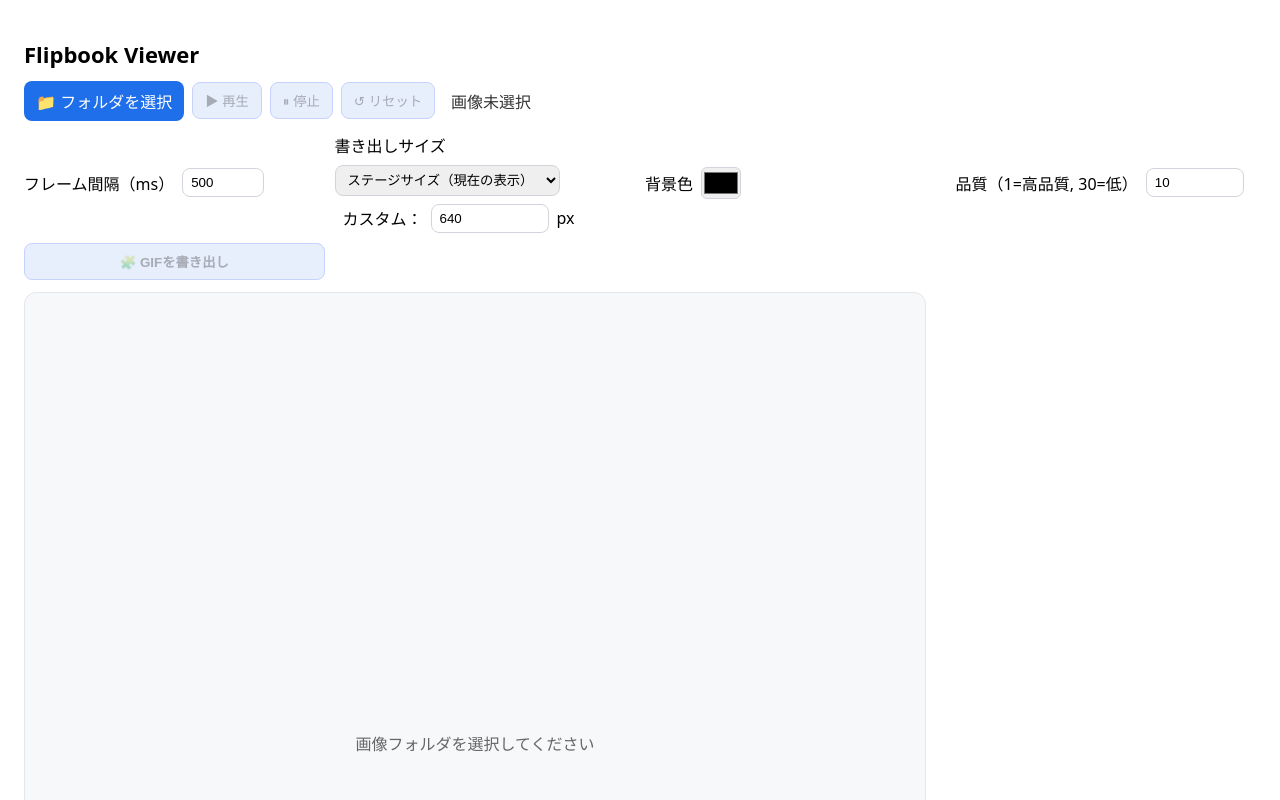
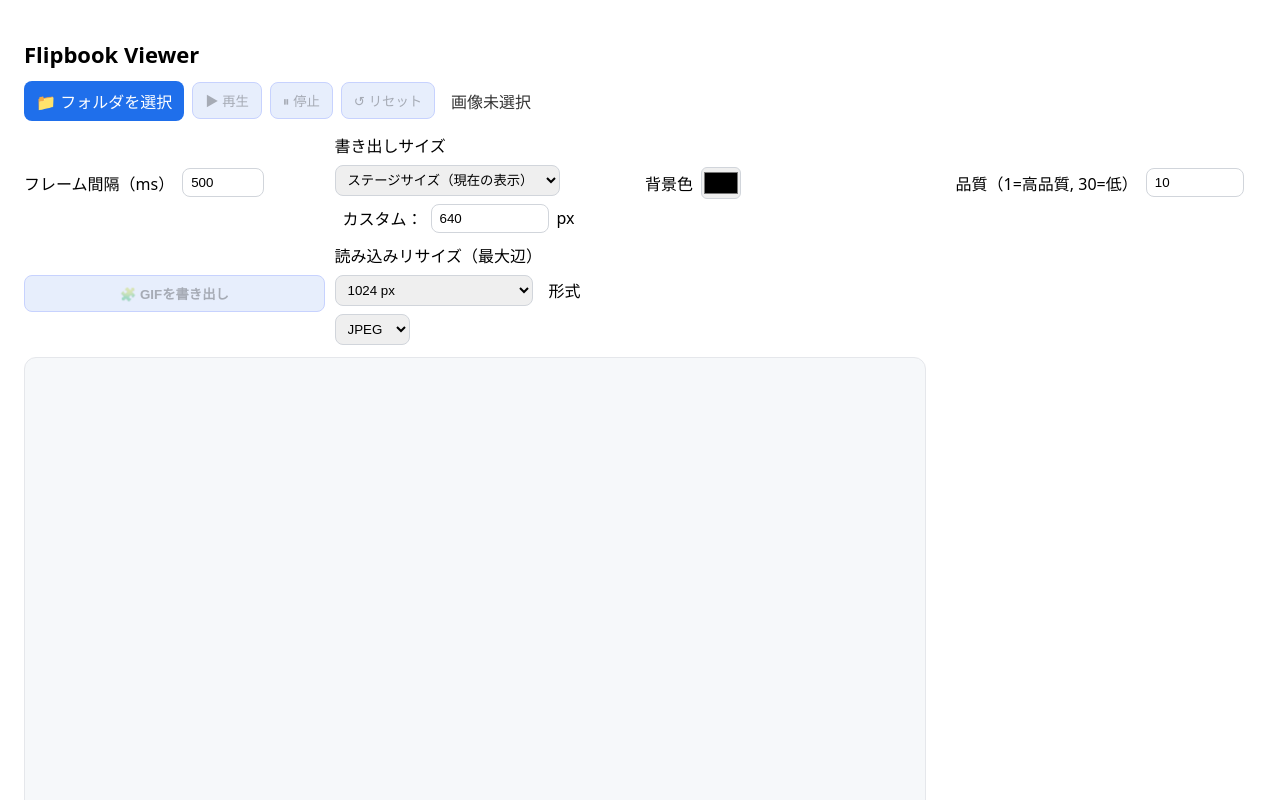
Before and after one commit to nouvelle/flipbook, a React (Vite) app: page / in a window 1280 px wide. Shown: the top 800 px of the page. Built offline with nearby package versions, Linux system fonts and the light colour scheme.

Commit message:
add: 読み込み時に画像を縮小＆再圧縮して“軽い版”に差し替える

```diff
--- a/src/App.tsx
+++ b/src/App.tsx
@@ -15,6 +15,9 @@ export default function App() {
   const [images, setImages] = useState<ImageItem[]>([]);
   const [index, setIndex] = useState(0);
   const [playing, setPlaying] = useState(false);
+  const [importMaxEdge, setImportMaxEdge] = useState<number | "off">(1024);
+  const [importFormat, setImportFormat] = useState<"image/jpeg" | "image/webp">("image/jpeg");
+
 
   // 追加オプション
   const [frameMs, setFrameMs] = useState<number>(500);            // プレビュー＆書き出しのフレーム間隔
@@ -64,17 +67,40 @@ export default function App() {
   }, [playing, images.length, frameMs]);
 
   // フォルダ読み込み
-  const onPickFiles = useCallback((e: React.ChangeEvent<HTMLInputElement>) => {
+  const onPickFiles = useCallback(async (e: React.ChangeEvent<HTMLInputElement>) => {
     const files = Array.from(e.target.files ?? []);
-    const imgs = files
-      .filter((f) => f.type.startsWith("image/"))
-      .sort((a, b) => a.name.localeCompare(b.name, undefined, { numeric: true, sensitivity: "base" }))
-      .map((file) => ({ name: file.name, url: URL.createObjectURL(file), file }));
-    setImages((prev) => { prev.forEach((p) => URL.revokeObjectURL(p.url)); return imgs; });
-    // ※「追加」動作にしたい場合は↑を次の1行に置き換え（重複名は適宜除外してね）
+    const imageFiles = files.filter((f) => f.type.startsWith("image/"));
+
+    const processed: { name: string; url: string; file: ImageBinary }[] = [];
+
+    for (const f of imageFiles) {
+      const bin =
+        importMaxEdge === "off"
+          ? f
+          : await downscaleIfNeeded(f, importMaxEdge, importFormat, 0.85);
+
+      const url = URL.createObjectURL(bin);
+      processed.push({ name: f.name, url, file: bin });
+      // 小休止を挟んで描画を更新（大量ファイルでの固まり防止・任意）
+      await new Promise((r) => setTimeout(r, 0));
+    }
+
+    const imgs = processed
+      .sort((a, b) => a.name.localeCompare(b.name, undefined, { numeric: true, sensitivity: "base" }));
+
+    // 置き換え（追加にしたいならコメント行の方を使ってください）
+    setImages((prev) => {
+      prev.forEach((p) => URL.revokeObjectURL(p.url));
+      return imgs;
+    });
+    // 追記にする場合：
     // setImages((prev) => [...prev, ...imgs].sort((a, b) => a.name.localeCompare(b.name, undefined, { numeric: true, sensitivity: "base" })));
-    setIndex(0); accum.current = 0; lastTick.current = null;
-  }, []);
+
+    setIndex(0);
+    accum.current = 0;
+    lastTick.current = null;
+  }, [importMaxEdge, importFormat]);
+
 
   // 後片付け
   useEffect(() => () => { images.forEach((p) => URL.revokeObjectURL(p.url)); }, [images]);
@@ -195,6 +221,83 @@ export default function App() {
     return "webkitdirectory" in (input as any);
   }, []);
 
+  type ImageBinary = File | Blob;
+
+  /** 画像を最大辺 maxEdge に縮小し、指定フォーマットで再圧縮して返す。
+   *  元が十分小さければオリジナルをそのまま返す。
+   */
+  async function downscaleIfNeeded(
+    file: File,
+    maxEdge: number,
+    format: "image/webp" | "image/jpeg" = "image/jpeg",
+    quality = 0.85
+  ): Promise<ImageBinary> {
+    // まずは汎用ローダーで寸法を取得
+    const drawable = await loadDrawable(file);
+    const src = drawable.source;
+
+    const { width: srcW, height: srcH } = getSourceSize(src);
+    const maxSrc = Math.max(srcW, srcH);
+
+    if (!srcW || !srcH) {
+      drawable.revoke?.();
+      return file; // 安全フォールバック
+    }
+    if (maxSrc <= maxEdge) {
+      // 縮小不要
+      if ("close" in src && typeof (src as any).close === "function") {
+        try { (src as ImageBitmap).close(); } catch {}
+      }
+      drawable.revoke?.();
+      return file;
+    }
+
+    const scale = maxEdge / maxSrc;
+    const w = Math.round(srcW * scale);
+    const h = Math.round(srcH * scale);
+
+    const canvas = document.createElement("canvas");
+    canvas.width = w;
+    canvas.height = h;
+    const ctx = canvas.getContext("2d");
+    if (!ctx) {
+      if ("close" in src && typeof (src as any).close === "function") {
+        try { (src as ImageBitmap).close(); } catch {}
+      }
+      drawable.revoke?.();
+      return file;
+    }
+
+    // 高品質リサンプリング
+    ctx.imageSmoothingEnabled = true;
+    // @ts-expect-error Safari型には無いが実装はあることが多い
+    ctx.imageSmoothingQuality = "high";
+    ctx.drawImage(src as any, 0, 0, w, h);
+
+    const blob = await new Promise<Blob>((resolve, reject) =>
+      canvas.toBlob((b) => (b ? resolve(b) : reject(new Error("toBlob failed"))), format, quality)
+    );
+
+    if ("close" in src && typeof (src as any).close === "function") {
+      try { (src as ImageBitmap).close(); } catch {}
+    }
+    drawable.revoke?.();
+    return blob;
+  }
+
+  /** CanvasImageSource から幅・高さを安全に取り出す */
+  function getSourceSize(src: CanvasImageSource): { width: number; height: number } {
+    if (src instanceof HTMLImageElement) return { width: src.naturalWidth, height: src.naturalHeight };
+    if (src instanceof HTMLCanvasElement) return { width: src.width, height: src.height };
+    // @ts-expect-error: ImageBitmap は width/height を持つ
+    if (typeof (src as any).width === "number" && typeof (src as any).height === "number") {
+      // ImageBitmap など
+      return { width: (src as any).width, height: (src as any).height };
+    }
+    return { width: 0, height: 0 };
+  }
+
+
   return (
     <div style={styles.page}>
       <h1 style={styles.title}>Flipbook Viewer</h1>
@@ -308,6 +411,33 @@ export default function App() {
         <button onClick={exportGif} disabled={!hasImages} style={{ ...styles.button, fontWeight: 600 }}>
           🧩 GIFを書き出し
         </button>
+        <div style={styles.field}>
+          <label>読み込みリサイズ（最大辺）</label>
+          <select
+            value={String(importMaxEdge)}
+            onChange={(e) => {
+              const v = e.target.value;
+              setImportMaxEdge(v === "off" ? "off" : Number(v));
+            }}
+            style={styles.select}
+          >
+            <option value="off">オフ（オリジナルのまま）</option>
+            <option value="1024">1024 px</option>
+            <option value="1536">1536 px</option>
+            <option value="2048">2048 px</option>
+          </select>
+
+          <label style={{ marginLeft: 8 }}>形式</label>
+          <select
+            value={importFormat}
+            onChange={(e) => setImportFormat(e.target.value as typeof importFormat)}
+            style={styles.select}
+          >
+            <option value="image/jpeg">JPEG</option>
+            <option value="image/webp">WebP</option>
+          </select>
+        </div>
+
       </div>
 
       <div ref={stageRef} style={styles.stage}>
```
